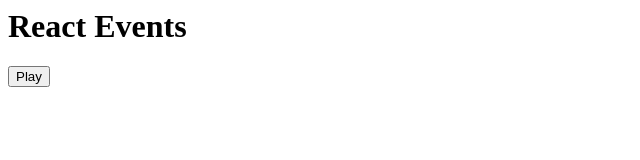
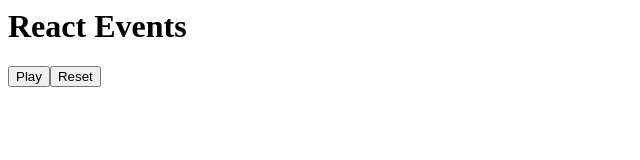
Before and after one commit to codesheepio/stateless-functional-components, a React app: page / in a window 1280 px wide. Shown: the top 160 px of the page, without its empty margins (0-640 px from the left). Built offline with nearby package versions, Linux system fonts and the light colour scheme.

Commit message:
Returning a function

```diff
--- a/src/App.js
+++ b/src/App.js
@@ -1,16 +1,21 @@
 import React from 'react';
 
 class App extends React.Component {
-  handleClick() {
-    console.log('clicked');
+  handleClick(name) {
+    return () => {
+      console.log(`${name} clicked`);
+    }
   }
 
   render() {
     return (
       <div>
         <h1>React Events</h1>
-        <button onClick={this.handleClick}>
+        <button onClick={this.handleClick('Play')}>
           Play
+        </button>
+        <button onClick={this.handleClick('Reset')}>
+          Reset
         </button>
      </div>
     );
```
